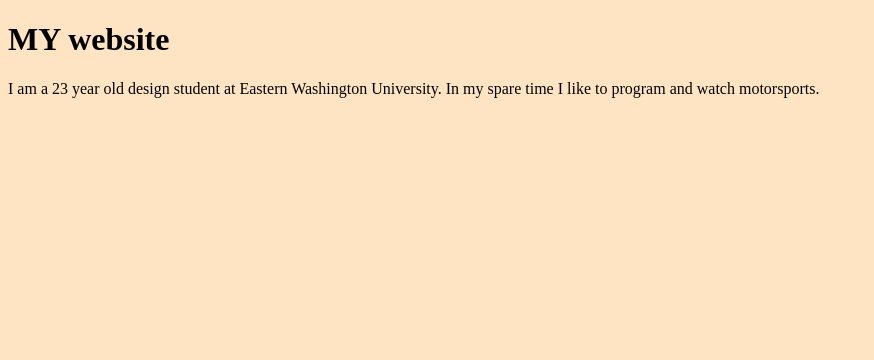
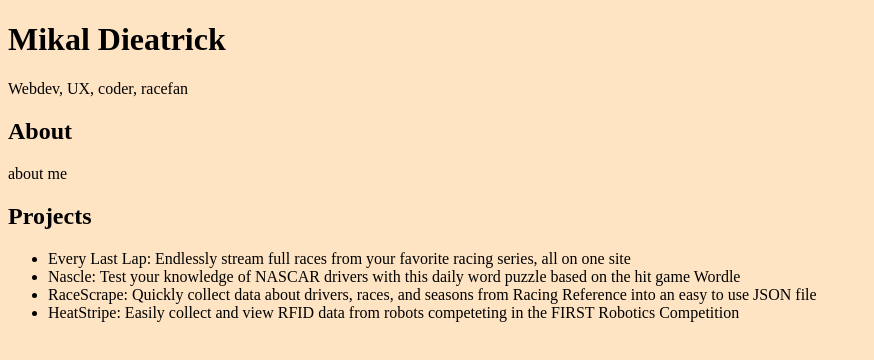
Before and after one commit to miklast/DESN468Site, a plain HTML site: page index.html in a window 1280 px wide. Shown: the whole page, without its empty margins (0-874 px from the left). Drawn offline with Linux system fonts and the light colour scheme.

Commit message:
html updates

```diff
--- a/index.html
+++ b/index.html
@@ -18,8 +18,23 @@
 
 </head>
 <body>
-    <h1>MY website</h1>
-<p>I am a 23 year old design student at Eastern Washington University. In my spare time I like to program and watch motorsports.</p>
+    <h1>Mikal Dieatrick</h1>
+<p>Webdev, UX, coder, racefan</p>
+
+<h2>About</h2>
+<p>about me</p>
+
+<h2>Projects</h2>
+
+<ul>
+  <li>
+    Every Last Lap: Endlessly stream full races from your favorite racing series, all on one site
+  </li>
+
+  <li>Nascle: Test your knowledge of NASCAR drivers with this daily word puzzle based on the hit game Wordle</li>
+  <li>RaceScrape: Quickly collect data about drivers, races, and seasons from Racing Reference into an easy to use JSON file</li>
+  <li>HeatStripe: Easily collect and view RFID data from robots competeting in the FIRST Robotics Competition</li>
+</ul>
 
 </body>
 </html>
```
